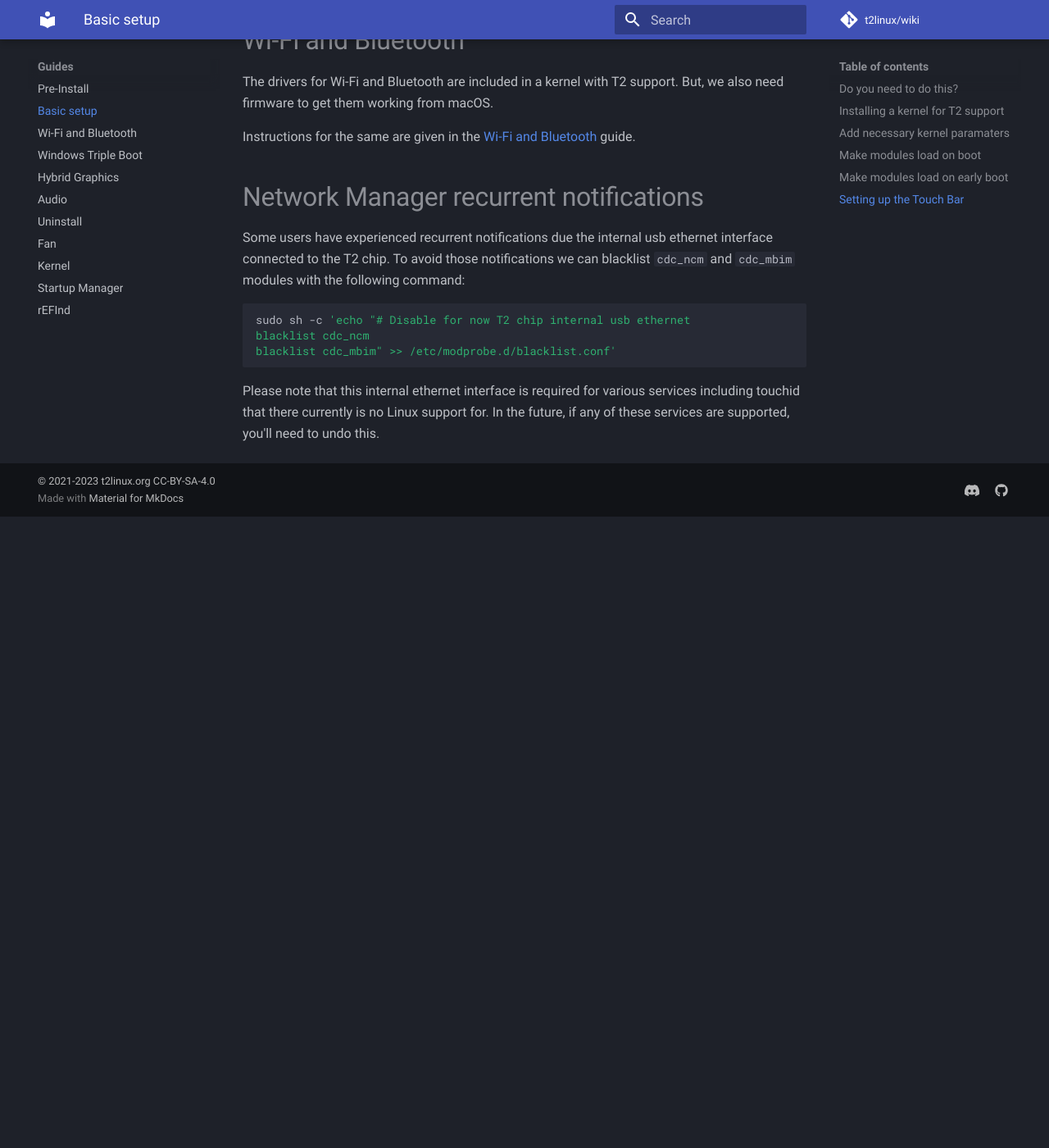
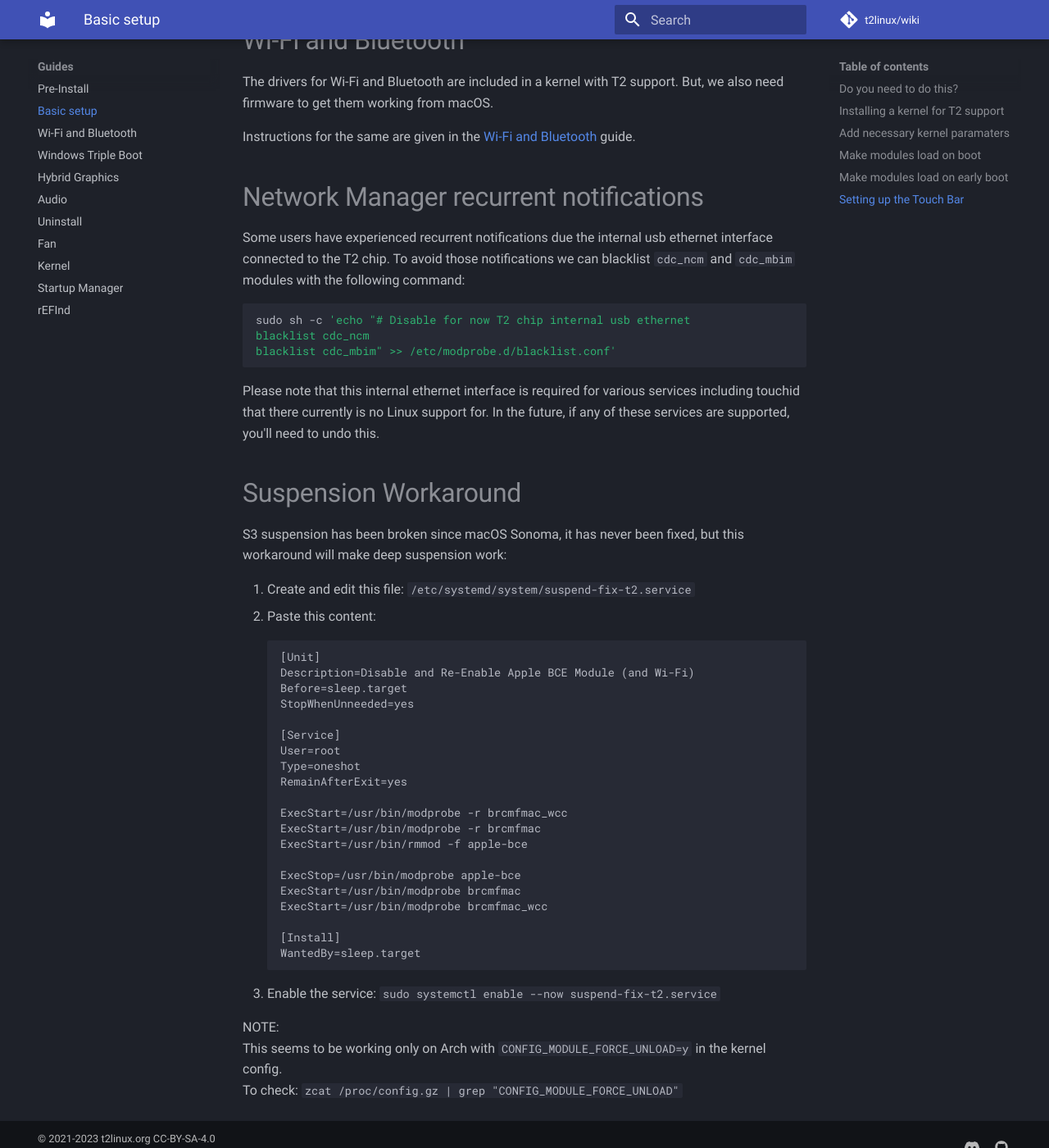
Before and after one commit to t2linux/wiki, an MkDocs documentation site: the page built from docs/guides/postinstall.md, in a window 1280 px wide and 1400 px high, scrolled down 3674 px. Shown: the whole window at 82% size. Built offline with MkDocs 1.6.1 and Material for MkDocs 9.7.7, drawn with Linux system fonts in a browser that asks for light colours; comment, search, counter and statistics services are not loaded; before the commit the page ends 4304 px from its top, so only the background shows below that.

Commit message:
Update postinstall.md

````diff
--- a/docs/guides/postinstall.md
+++ b/docs/guides/postinstall.md
@@ -141,3 +141,37 @@ blacklist cdc_mbim" >> /etc/modprobe.d/blacklist.conf'
 ```
 
 Please note that this internal ethernet interface is required for various services including touchid that there currently is no Linux support for. In the future, if any of these services are supported, you'll need to undo this.
+
+# Suspension Workaround
+
+S3 suspension has been broken since macOS Sonoma, it has never been fixed, but this workaround will make deep suspension work:
+
+1. Create and edit this file: `/etc/systemd/system/suspend-fix-t2.service`
+2. Paste this content:
+```service
+[Unit]
+Description=Disable and Re-Enable Apple BCE Module (and Wi-Fi)
+Before=sleep.target
+StopWhenUnneeded=yes
+
+[Service]
+User=root
+Type=oneshot
+RemainAfterExit=yes
+
+ExecStart=/usr/bin/modprobe -r brcmfmac_wcc
+ExecStart=/usr/bin/modprobe -r brcmfmac
+ExecStart=/usr/bin/rmmod -f apple-bce
+
+ExecStop=/usr/bin/modprobe apple-bce
+ExecStart=/usr/bin/modprobe brcmfmac
+ExecStart=/usr/bin/modprobe brcmfmac_wcc
+
+[Install]
+WantedBy=sleep.target
+```
+3. Enable the service: `sudo systemctl enable --now suspend-fix-t2.service`
+
+NOTE:
+This seems to be working only on Arch with `CONFIG_MODULE_FORCE_UNLOAD=y` in the kernel config.
+To check: `zcat /proc/config.gz | grep "CONFIG_MODULE_FORCE_UNLOAD"`
````
